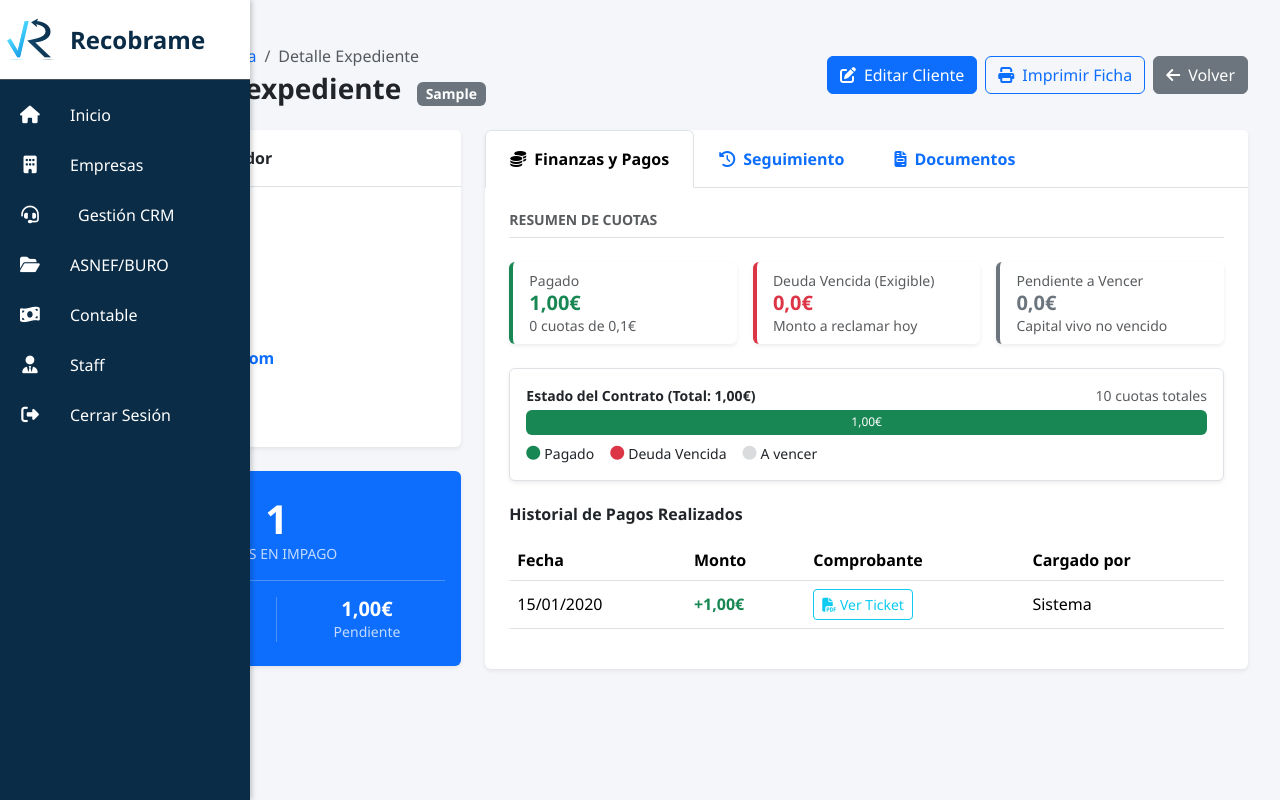
After one commit to LeandroAgristola/recobrameDesarrollo, a Django app: page /crm/expediente/detalle/1/ in a window 1280 px wide. The commit adds this page. Run offline with Django 5.2, Linux system fonts and the light colour scheme; a user stored in the database is signed in; tables that the repository leaves empty hold one stand-in row (values such as "Sample post").

Commit message:
Agregmaos detalle del cliente, calculo de deuda y estilos

```diff
--- /dev/null
+++ b/crm/templates/crm/detalle_expediente.html
@@ -0,0 +1,248 @@
+{% extends 'management/layout_management.html' %}
+{% load static %}
+
+{% block content %}
+<div class="container-fluid py-4">
+    <div class="d-flex justify-content-between align-items-center mb-4">
+        <div>
+            <nav aria-label="breadcrumb">
+                <ol class="breadcrumb mb-1">
+                    <li class="breadcrumb-item"><a href="{% url 'crm:dashboard_crm' empresa.id %}">CRM {{ empresa.nombre }}</a></li>
+                    <li class="breadcrumb-item active">Detalle Expediente</li>
+                </ol>
+            </nav>
+            <h3 class="fw-bold mb-0">
+                <i class="fa-solid fa-user-tag text-primary me-2"></i>{{ exp.deudor_nombre }}
+                <span class="badge bg-secondary ms-2 small" style="font-size: 0.5em;">{{ exp.numero_expediente }}</span>
+            </h3>
+        </div>
+        <div class="d-flex gap-2">
+            <button class="btn btn-primary" data-bs-toggle="modal" data-bs-target="#modalEditar-{{ exp.id }}">
+                <i class="fa-solid fa-pen-to-square me-2"></i>Editar Cliente
+            </button>
+
+            <button class="btn btn-outline-primary" onclick="window.print()">
+                <i class="fa-solid fa-print me-2"></i>Imprimir Ficha
+            </button>
+
+            <a href="{% url 'crm:dashboard_crm' empresa.id %}" class="btn btn-secondary">
+                <i class="fa-solid fa-arrow-left me-2"></i>Volver
+            </a>
+        </div>
+    </div>
+
+    <div class="row g-4">
+        <div class="col-lg-4">
+            <div class="card shadow-sm border-0 mb-4">
+                <div class="card-header bg-white fw-bold border-bottom py-3">
+                    <i class="fa-solid fa-address-card me-2 text-primary"></i>Datos del Deudor
+                </div>
+                <div class="card-body">
+                    <ul class="list-unstyled mb-0">
+                        <li class="mb-3">
+                            <label class="text-muted small d-block">DNI / NIE:</label>
+                            <span class="fw-bold">{{ exp.deudor_dni|default:"-" }}</span>
+                        </li>
+                        <li class="mb-3">
+                            <label class="text-muted small d-block">Teléfono:</label>
+                            <a href="tel:{{ exp.deudor_telefono }}" class="text-decoration-none fw-bold">
+                                <i class="fa-solid fa-phone me-1"></i>{{ exp.deudor_telefono }}
+                            </a>
+                        </li>
+                        <li class="mb-3">
+                            <label class="text-muted small d-block">Email:</label>
+                            <a href="mailto:{{ exp.deudor_email }}" class="text-decoration-none fw-bold">
+                                {{ exp.deudor_email|default:"-" }}
+                            </a>
+                        </li>
+                        <li>
+                            <label class="text-muted small d-block">Dirección:</label>
+                            <span class="small">{{ exp.deudor_direccion|default:"No registrada" }}</span>
+                        </li>
+                    </ul>
+                </div>
+            </div>
+
+            <div class="card shadow-sm border-0 bg-primary text-white">
+                <div class="card-body text-center py-4">
+                    <div class="display-6 fw-bold">{{ veces_impago }}</div>
+                    <div class="text-uppercase small opacity-75">Veces en Impago</div>
+                    <hr class="my-3 opacity-25">
+                    <div class="row">
+                        <div class="col-6 border-end border-white border-opacity-25">
+                            <div class="h5 mb-0 fw-bold">{{ exp.monto_recuperado|floatformat:2 }}€</div>
+                            <div class="small opacity-75">Recuperado</div>
+                        </div>
+                        <div class="col-6">
+                            <div class="h5 mb-0 fw-bold">{{ exp.monto_actual|floatformat:2 }}€</div>
+                            <div class="small opacity-75">Pendiente</div>
+                        </div>
+                    </div>
+                </div>
+            </div>
+        </div>
+
+        <div class="col-lg-8">
+            <div class="card shadow-sm border-0">
+                <div class="card-header bg-white border-bottom p-0">
+                    <ul class="nav nav-tabs border-0" id="detailTabs" role="tablist">
+                        <li class="nav-item">
+                            <button class="nav-link active fw-bold py-3 px-4" data-bs-toggle="tab" data-bs-target="#tab-finanzas">
+                                <i class="fa-solid fa-coins me-2"></i>Finanzas y Pagos
+                            </button>
+                        </li>
+                        <li class="nav-item">
+                            <button class="nav-link fw-bold py-3 px-4" data-bs-toggle="tab" data-bs-target="#tab-seguimiento">
+                                <i class="fa-solid fa-clock-rotate-left me-2"></i>Seguimiento
+                            </button>
+                        </li>
+                        <li class="nav-item">
+                            <button class="nav-link fw-bold py-3 px-4" data-bs-toggle="tab" data-bs-target="#tab-docs">
+                                <i class="fa-solid fa-file-invoice me-2"></i>Documentos
+                            </button>
+                        </li>
+                    </ul>
+                </div>
+                <div class="card-body p-4">
+                    <div class="tab-content">
+
+                <div class="tab-pane fade show active" id="tab-finanzas">
+
+                    <div class="row g-3 mb-4">
+                        <div class="col-12">
+                            <h6 class="fw-bold text-muted text-uppercase small border-bottom pb-2">Resumen de Cuotas</h6>
+                        </div>
+
+                        <div class="col-md-4">
+                            <div class="card border-0 border-start border-4 border-success shadow-sm">
+                                <div class="card-body py-2">
+                                    <div class="text-muted small">Pagado</div>
+                                    <div class="h5 fw-bold text-success mb-0">{{ exp.monto_recuperado }}€</div>
+                                    <div class="small text-muted">{{ cuotas_pre }} cuotas de {{ valor_cuota }}€</div>
+                                </div>
+                            </div>
+                        </div>
+
+                        <div class="col-md-4">
+                            <div class="card border-0 border-start border-4 border-danger shadow-sm">
+                                <div class="card-body py-2">
+                                    <div class="text-muted small">Deuda Vencida (Exigible)</div>
+                                    <div class="h5 fw-bold text-danger mb-0">{{ deuda_vencida }}€</div>
+                                    <div class="small text-muted">Monto a reclamar hoy</div>
+                                </div>
+                            </div>
+                        </div>
+
+                        <div class="col-md-4">
+                            <div class="card border-0 border-start border-4 border-secondary shadow-sm">
+                                <div class="card-body py-2">
+                                    <div class="text-muted small">Pendiente a Vencer</div>
+                                    <div class="h5 fw-bold text-secondary mb-0">{{ deuda_futura }}€</div>
+                                    <div class="small text-muted">Capital vivo no vencido</div>
+                                </div>
+                            </div>
+                        </div>
+                    </div>
+
+                    <div class="p-3 bg-white border rounded shadow-sm mb-4">
+                        <div class="d-flex justify-content-between mb-1">
+                            <span class="small fw-bold">Estado del Contrato (Total: {{ exp.monto_original }}€)</span>
+                            <span class="small text-muted">{{ exp.cuotas_totales }} cuotas totales</span>
+                        </div>
+                        <div class="progress" style="height: 25px;">
+                            <div class="progress-bar bg-success" role="progressbar"
+                                style="width: {% widthratio exp.monto_recuperado exp.monto_original 100 %}%">
+                                {{ exp.monto_recuperado }}€
+                            </div>
+                            <div class="progress-bar bg-danger" role="progressbar"
+                                style="width: {% widthratio deuda_vencida exp.monto_original 100 %}%">
+                                {{ deuda_vencida }}€
+                            </div>
+                        </div>
+                        <div class="d-flex gap-3 mt-2 small">
+                            <div class="d-flex align-items-center"><i class="fa-solid fa-circle text-success me-1"></i> Pagado</div>
+                            <div class="d-flex align-items-center"><i class="fa-solid fa-circle text-danger me-1"></i> Deuda Vencida</div>
+                            <div class="d-flex align-items-center"><i class="fa-solid fa-circle text-secondary opacity-25 me-1"></i> A vencer</div>
+                        </div>
+                    </div>
+                    <h6 class="fw-bold mb-3">Historial de Pagos Realizados</h6>
+                    <div class="table-responsive">
+                        <table class="table table-hover align-middle">
+                            <thead class="bg-light">
+                                <tr>
+                                    <th>Fecha</th>
+                                    <th>Monto</th>
+                                    <th>Comprobante</th>
+                                    <th>Cargado por</th>
+                                </tr>
+                            </thead>
+                            <tbody>
+                                {% for pago in pagos %}
+                                <tr>
+                                    <td>{{ pago.fecha_pago|date:"d/m/Y" }}</td>
+                                    <td class="fw-bold text-success">+{{ pago.monto }}€</td>
+                                    <td>
+                                        {% if pago.comprobante %}
+                                            <a href="{{ pago.comprobante.url }}" target="_blank" class="btn btn-sm btn-outline-info">
+                                                <i class="fa-solid fa-file-pdf"></i> Ver Ticket
+                                            </a>
+                                        {% else %}
+                                            <span class="text-muted small">Sin archivo</span>
+                                        {% endif %}
+                                    </td>
+                                    <td>{{ pago.cargado_por.username|default:"Sistema" }}</td>
+                                </tr>
+                                {% empty %}
+                                <tr>
+                                    <td colspan="4" class="text-center text-muted py-4">No se han registrado pagos todavía.</td>
+                                </tr>
+                                {% endfor %}
+                            </tbody>
+                        </table>
+                    </div>
+                </div>
+
+                        <div class="tab-pane fade" id="tab-seguimiento">
+                            <h6 class="fw-bold mb-3">Línea de Tiempo de Gestiones</h6>
+                            <div class="list-group list-group-flush">
+                                <div class="p-3 bg-light rounded border mb-2">
+                                    <div class="small text-muted">Contrato Original</div>
+                                    <div class="fw-bold">Compra realizada el {{ exp.fecha_compra|date:"d/m/Y" }}</div>
+                                    <div class="small">Monto Total: {{ exp.monto_original }}€ en {{ exp.cuotas_totales }} cuotas.</div>
+                                </div>
+                                <div class="p-3 bg-light rounded border border-danger border-opacity-25 mb-2">
+                                    <div class="small text-danger fw-bold">Entrada en Impago</div>
+                                    <div class="fw-bold text-danger">{{ exp.fecha_impago|date:"d/m/Y" }}</div>
+                                </div>
+                            </div>
+                        </div>
+
+                        <div class="tab-pane fade" id="tab-docs">
+                            <div class="row g-3">
+                                {% for doc in exp.documentos.all %}
+                                <div class="col-md-6">
+                                    <div class="p-3 border rounded d-flex align-items-center justify-content-between">
+                                        <div class="d-flex align-items-center">
+                                            <i class="fa-solid fa-file-pdf fa-2x text-danger me-3"></i>
+                                            <div>
+                                                <div class="fw-bold small">{{ doc.nombre_archivo }}</div>
+                                                <div class="text-muted" style="font-size: 0.7rem;">Subido el {{ doc.fecha_subida|date:"d/m/Y" }}</div>
+                                            </div>
+                                        </div>
+                                        <a href="{{ doc.archivo.url }}" target="_blank" class="btn btn-sm btn-light border">
+                                            <i class="fa-solid fa-download"></i>
+                                        </a>
+                                    </div>
+                                </div>
+                                {% endfor %}
+                            </div>
+                        </div>
+                    </div>
+                </div>
+            </div>
+        </div>
+    </div>
+</div>
+
+{% include 'crm/includes/modal_editar_registro.html' with exp=exp %}
+{% endblock %}
--- a/crm/templates/crm/includes/tabla_impagos.html
+++ b/crm/templates/crm/includes/tabla_impagos.html
@@ -190,9 +190,9 @@
             <i class="fa-solid fa-sack-dollar"></i>
         </button>
 
-        <button type="button" class="btn btn-sm btn-outline-primary btn-action-crm" title="Ver Detalle">
+        <a href="{% url 'crm:detalle_expediente' exp.id %}" class="btn btn-sm btn-outline-primary btn-action-crm" title="Ver Detalle">
             <i class="fa-solid fa-eye"></i>
-        </button>
+        </a>
 
         <button type="button" class="btn btn-sm btn-outline-secondary btn-action-crm"
                 data-bs-toggle="modal" data-bs-target="#modalEditar-{{ exp.id }}"
--- a/crm/urls.py
+++ b/crm/urls.py
@@ -17,4 +17,5 @@ urlpatterns = [
     path('buscar-antecedentes/', views.buscar_antecedentes_deudor, name='buscar_antecedentes'),
     path('expediente/editar/<int:exp_id>/', views.editar_expediente, name='editar_expediente'),
     path('documento/eliminar/<int:doc_id>/', views.eliminar_documento_crm, name='eliminar_documento'),
+    path('expediente/detalle/<int:exp_id>/', views.detalle_expediente, name='detalle_expediente'),
 ]
--- a/crm/views.py
+++ b/crm/views.py
@@ -433,3 +433,52 @@ def eliminar_documento_crm(request, doc_id):
     documento.delete()
 
     return JsonResponse({'status': 'ok', 'message': f"Documento {nombre} eliminado."})
+
+@login_required
+def detalle_expediente(request, exp_id):
+    exp = get_object_or_404(Expediente, id=exp_id)
+    empresa = exp.empresa
+
+    # --- CÁLCULOS DE LA RADIOGRAFÍA FINANCIERA ---
+    valor_cuota = float(exp.monto_original) / exp.cuotas_totales if exp.cuotas_totales > 0 else 0
+
+    # 1. Cuotas Pre-Impago (Lo que pagó antes de caer en mora)
+    # Calculamos meses entre compra e impago
+    if exp.fecha_compra and exp.fecha_impago:
+        meses_pre = (exp.fecha_impago.year - exp.fecha_compra.year) * 12 + (exp.fecha_impago.month - exp.fecha_compra.month)
+        # Si el día de impago es >= al de compra, se cuenta ese mes como "pagado" o transcurrido
+        if exp.fecha_impago.day >= exp.fecha_compra.day:
+            cuotas_pre_impago = meses_pre
+        else:
+            cuotas_pre_impago = max(0, meses_pre - 1)
+    else:
+        cuotas_pre_impago = 0
+
+    # 2. Deuda Vencida (Exigible hoy)
+    # Usamos tu función helper ya existente
+    deuda_exigible = calcular_deuda_actualizada(exp)
+
+    # 3. Deuda a Vencer (Futuro)
+    # Es el total - (lo que ya pagó antes + lo que ya venció)
+    # Para ser exactos: Original - monto_recuperado - deuda_exigible
+    monto_a_vencer = float(exp.monto_original) - float(exp.monto_recuperado) - deuda_exigible
+    monto_a_vencer = max(0.0, monto_a_vencer)
+
+    # Antecedentes (Veces en impago)
+    veces_impago = Expediente.objects.filter(
+        empresa=empresa,
+        deudor_dni=exp.deudor_dni
+    ).count() if exp.deudor_dni else 1
+
+    context = {
+        'empresa': empresa,
+        'exp': exp,
+        'valor_cuota': round(valor_cuota, 2),
+        'cuotas_pre': cuotas_pre_impago,
+        'monto_pre': round(cuotas_pre_impago * valor_cuota, 2),
+        'deuda_vencida': round(deuda_exigible, 2),
+        'deuda_futura': round(monto_a_vencer, 2),
+        'veces_impago': veces_impago,
+        'pagos': exp.pagos.all().order_by('-fecha_pago'),
+    }
+    return render(request, 'crm/detalle_expediente.html', context)
--- a/extras/pendientes.txt
+++ b/extras/pendientes.txt
@@ -10,6 +10,10 @@ manejar tipos de monedas USD Euros (ver forma de cotizar al dia de hoy)
 (+) darle funcionalidad a registrar un nuevo pago
 
 REG_Recobros: darle funcionalidad a la planilla de registros de recobros
+
+Vista de listado de empresa:
+
+Agregar funcionalidad de ver los datos que ahora son planos
 
 Diseño:
 
--- a/static/css/styleManagement.css
+++ b/static/css/styleManagement.css
@@ -374,3 +374,40 @@ thead th.col-nombre, thead th.col-tel, thead th.col-acciones {
     justify-content: center;
     padding: 0;
 }
+
+/* ==========================================================================
+   LÓGICA DE IMPRESIÓN PARA FICHAS DE CLIENTE
+   ========================================================================== */
+@media print {
+    /* Ocultar elementos de navegación y estructurales */
+    #wrapper .sidebar,
+    #wrapper .navbar,
+    .breadcrumb,
+    .btn,
+    .nav-tabs,
+    footer,
+    .no-print {
+        display: none !important;
+    }
+
+    /* Resetear márgenes para el papel */
+    #wrapper #page-content-wrapper {
+        padding: 0 !important;
+        margin: 0 !important;
+        width: 100% !important;
+    }
+
+    /* Asegurar legibilidad de las tarjetas */
+    .card {
+        border: 1px solid #dee2e6 !important;
+        box-shadow: none !important;
+        break-inside: avoid;
+        margin-bottom: 1rem !important;
+    }
+
+    /* Forzar impresión de colores de fondo (badges, barras de progreso) */
+    body {
+        -webkit-print-color-adjust: exact !important;
+        print-color-adjust: exact !important;
+    }
+}
```
Also changed, not shown: 2 other files.
